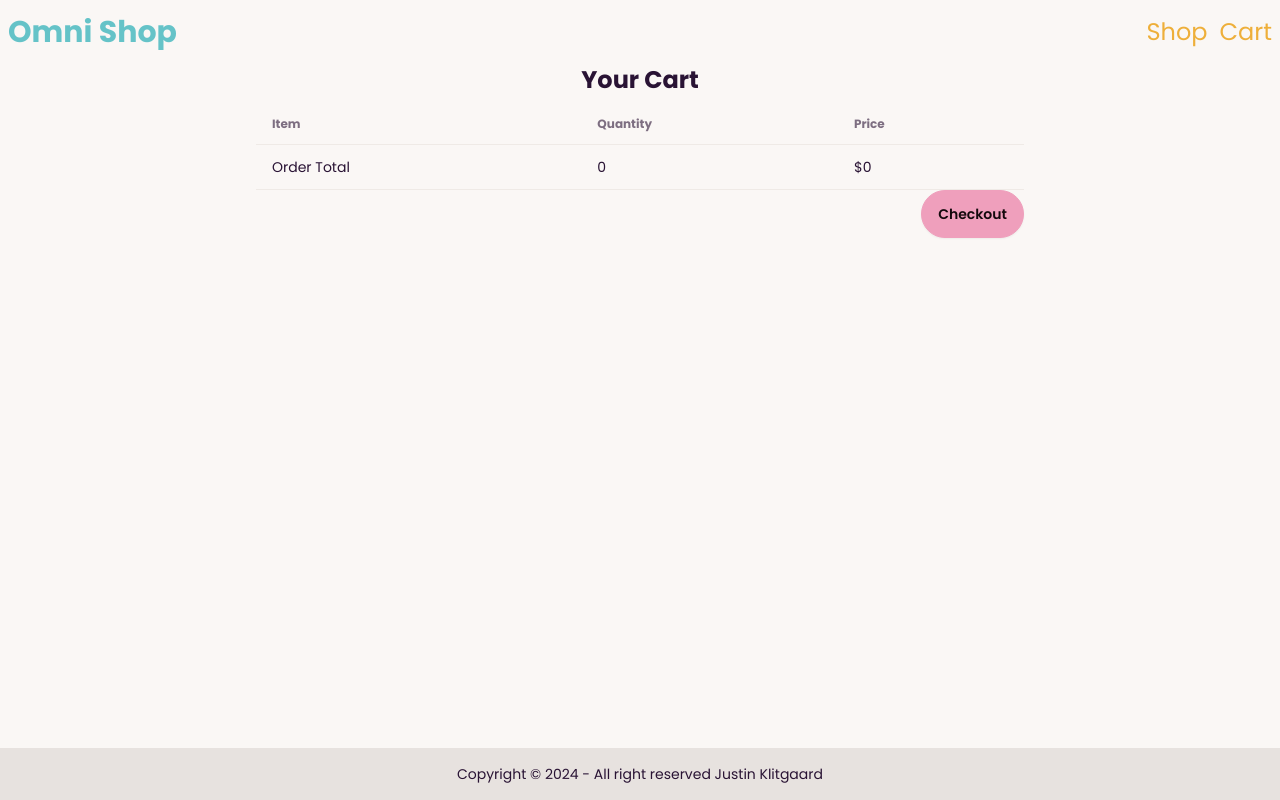
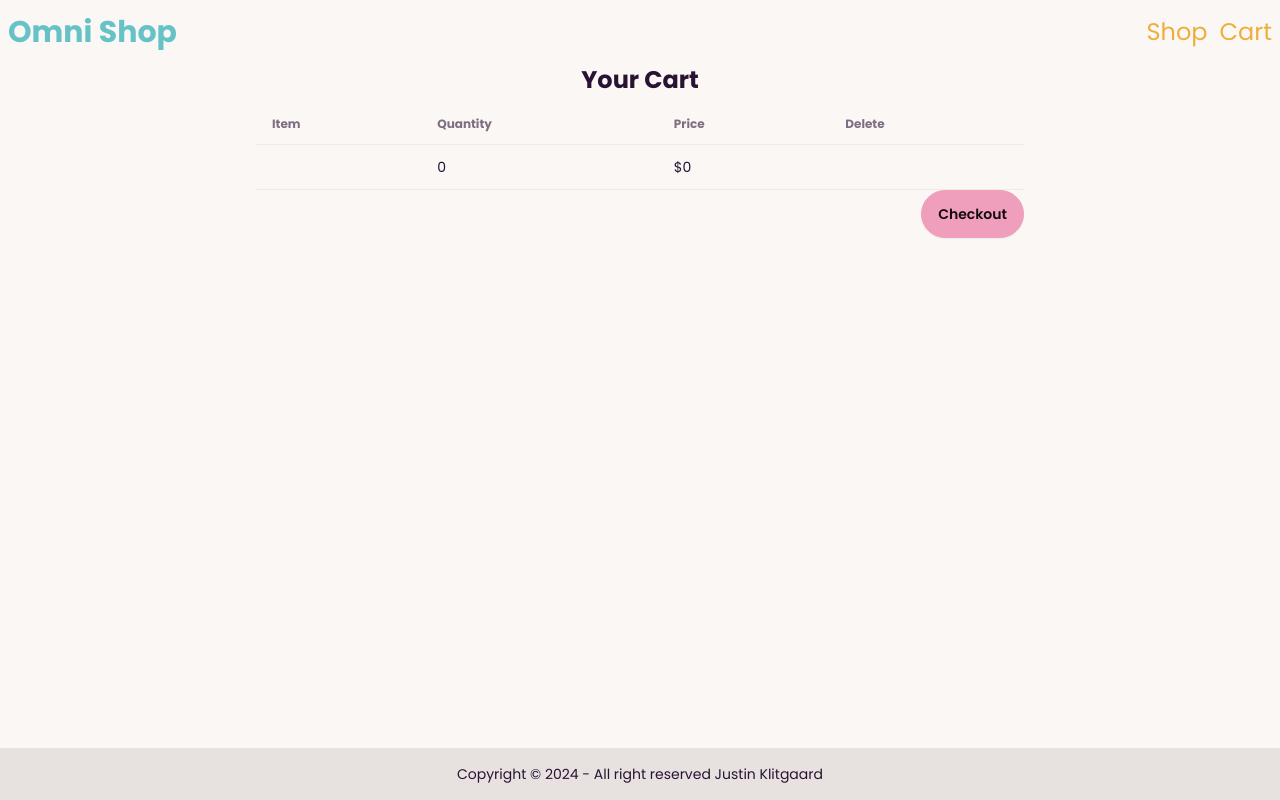
Before and after one commit to Justin-K-Ellis/omni-store, a React (Vite) app: page /cart in a window 1280 px wide. Built offline with nearby package versions, Linux system fonts and the light colour scheme.

Commit message:
Add functionality to delete items from cart.

```diff
--- a/src/components/Card.jsx
+++ b/src/components/Card.jsx
@@ -28,7 +28,7 @@ const Card = (props) => {
           <p>Rating: {props.rating}/5</p>
           <div className="card-actions justify-end">
             <button
-              className="btn btn-primary"
+              className="btn btn-secondary"
               onClick={() => handleClick(props)}
             >
               Add to Cart
--- a/src/components/CartTable.jsx
+++ b/src/components/CartTable.jsx
@@ -4,11 +4,9 @@ import TableRow from "./TableRow";
 
 const CartTable = () => {
   const [cart, setCart] = useContext(CartContext);
-  console.log(cart);
 
   const totalPrice = cart.reduce((acc, item) => acc + item.price, 0);
   const totalQuantity = cart.reduce((acc, item) => acc + item.quantity, 0);
-  console.log("total quant", totalQuantity);
 
   return (
     <div className="overflow-x-auto">
@@ -19,6 +17,7 @@ const CartTable = () => {
             <th>Item</th>
             <th>Quantity</th>
             <th>Price</th>
+            <th>Delete</th>
           </tr>
         </thead>
         {/* body */}
@@ -27,9 +26,11 @@ const CartTable = () => {
             return (
               <TableRow
                 key={item.id}
-                title={item.name}
+                name={item.name}
                 quantity={item.quantity}
                 price={item.price}
+                id={item.id}
+                delText="🗑️"
               />
             );
           })}
@@ -38,6 +39,7 @@ const CartTable = () => {
             title="Order Total"
             quantity={totalQuantity}
             price={totalPrice}
+            delText=""
           />
         </tbody>
       </table>
--- a/src/components/TableRow.jsx
+++ b/src/components/TableRow.jsx
@@ -1,9 +1,22 @@
+import { useContext } from "react";
+import CartContext from "../CartContext";
+
 const TableRow = (props) => {
+  const [cart, setCart] = useContext(CartContext);
+
+  const handleDelete = (idToDel) => {
+    const newCart = cart.filter((item) => item.id !== idToDel);
+    setCart(newCart);
+  };
+
   return (
     <tr>
-      <td>{props.title}</td>
+      <td>{props.name}</td>
       <td>{props.quantity}</td>
       <td>${props.price}</td>
+      <td>
+        <button onClick={() => handleDelete(props.id)}>{props.delText}</button>
+      </td>
     </tr>
   );
 };
```
